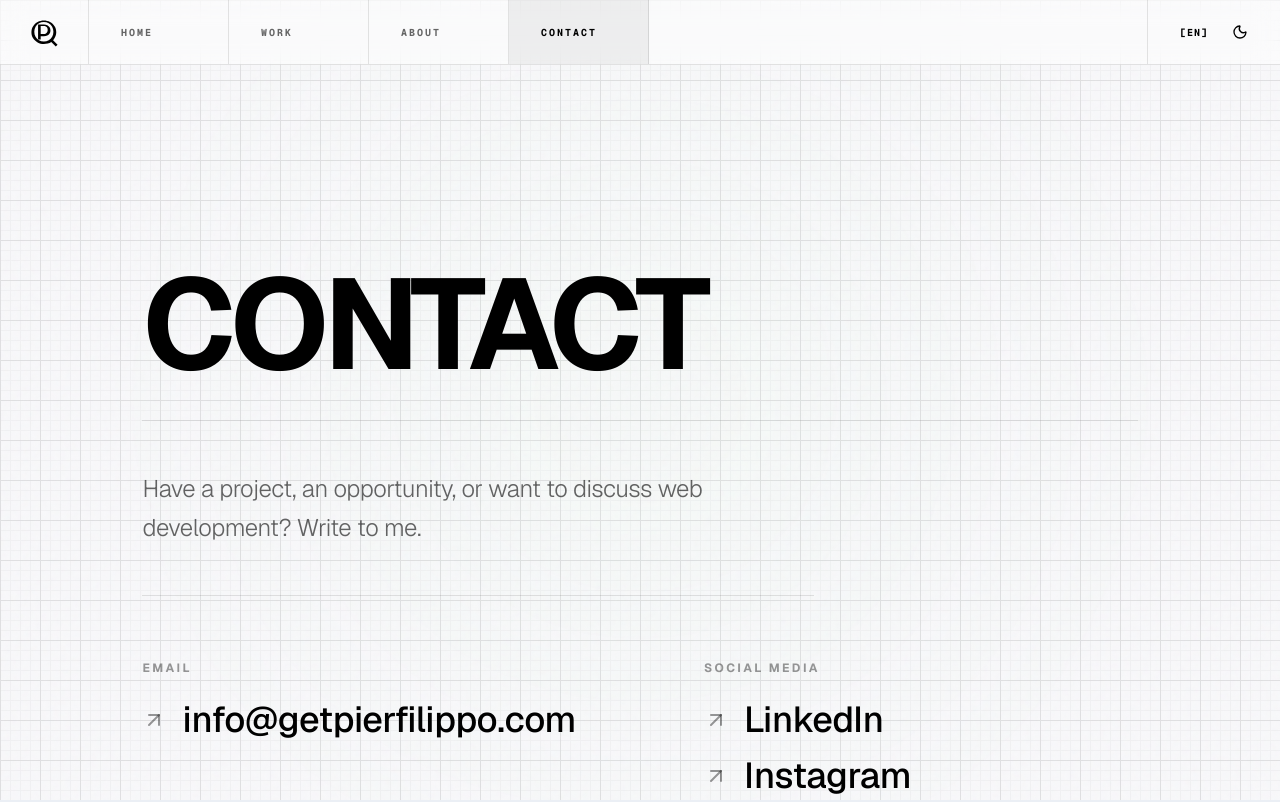
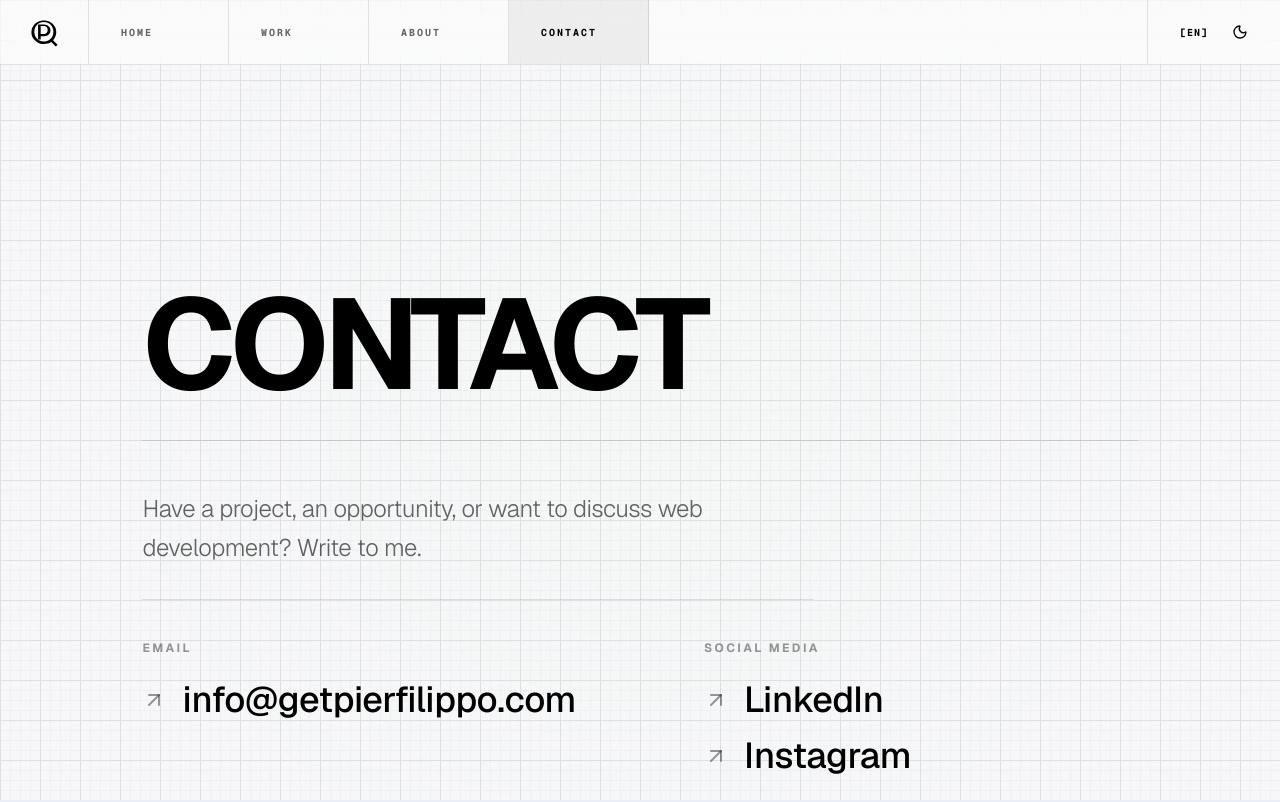
Before and after one commit to pierquarta25/getpierfilippo.com, a Next.js app: page /contact in a window 1280 px wide. Shown: the top 802 px of the page. Built offline with nearby package versions, Linux system fonts and the light colour scheme.

Commit message:
style: reduce spacing in contact section

```diff
--- a/src/components/sharlee/ContactSection.tsx
+++ b/src/components/sharlee/ContactSection.tsx
@@ -14,7 +14,7 @@ export const ContactSection = () => {
           {t('contact.title')}
         </h2>
 
-        <div className="mb-16 max-w-2xl border-b border-black/10 dark:border-white/10 pb-12">
+        <div className="mb-10 max-w-2xl border-b border-black/10 dark:border-white/10 pb-8">
           <p className="text-xl md:text-2xl text-black/60 dark:text-white/60 font-light leading-relaxed">
             {t('contact.subtitle')}
           </p>
```
